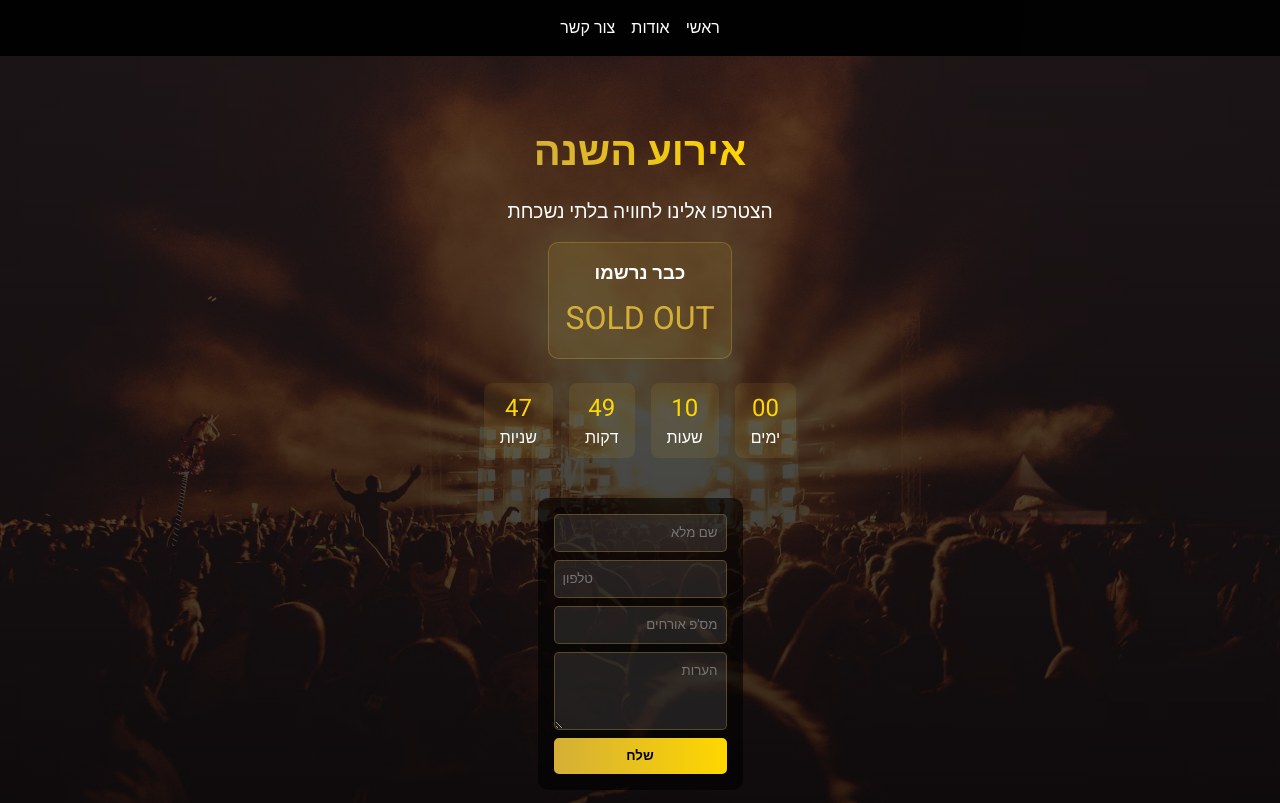
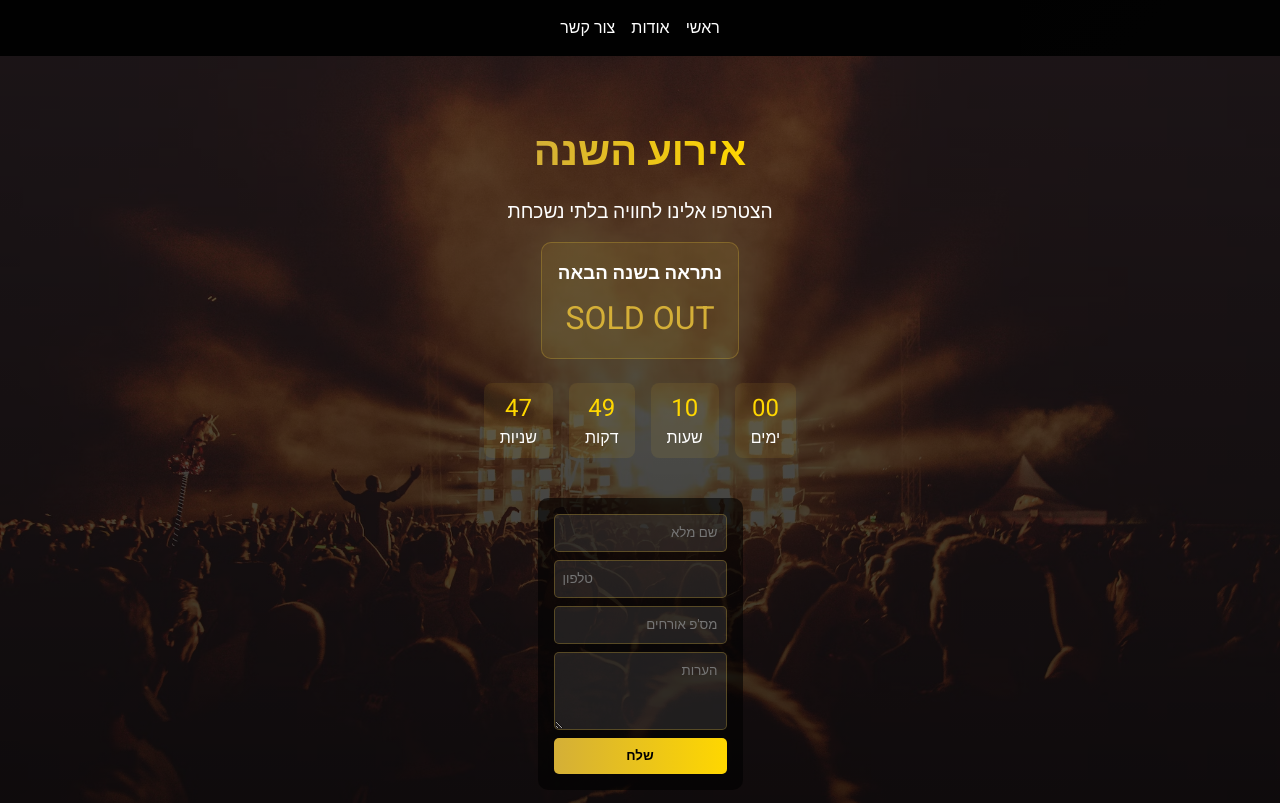
Before and after one commit to Rotemk83/Event2025, a plain HTML site: page index.html in a window 1280 px wide. Shown: the top 803 px of the page. Drawn offline with Linux system fonts and the light colour scheme; some packages are replaced by stand-ins of ours; a script that the page names is missing.

Commit message:
Update index.html

```diff
--- a/index.html
+++ b/index.html
@@ -152,7 +152,7 @@
     <h1>אירוע השנה</h1>
     <p class="subtitle">הצטרפו אלינו לחוויה בלתי נשכחת</p>
     <div class="participant-counter">
-      <h3>כבר נרשמו</h3>
+      <h3>נתראה בשנה הבאה</h3>
       <div class="participant-number" id="participantCount">SOLD OUT</div>
     </div>
     <div class="countdown">
```
